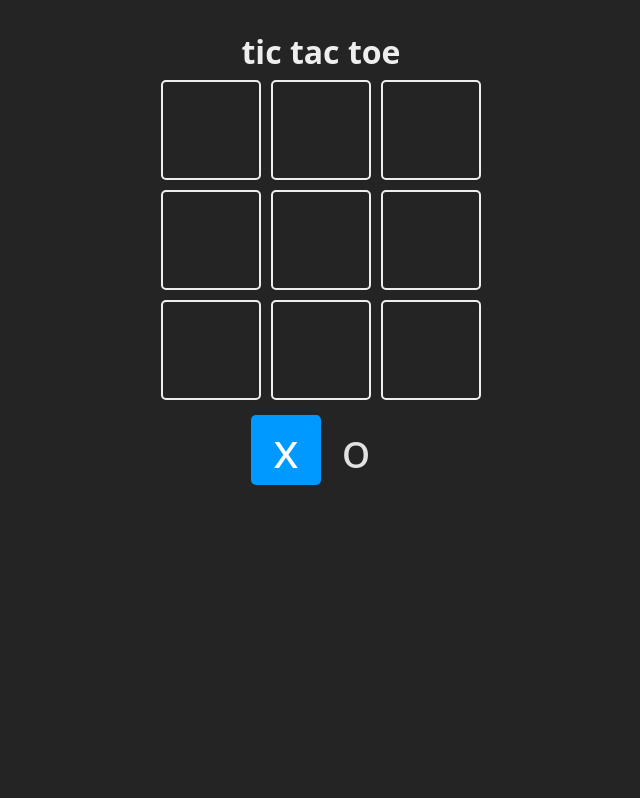
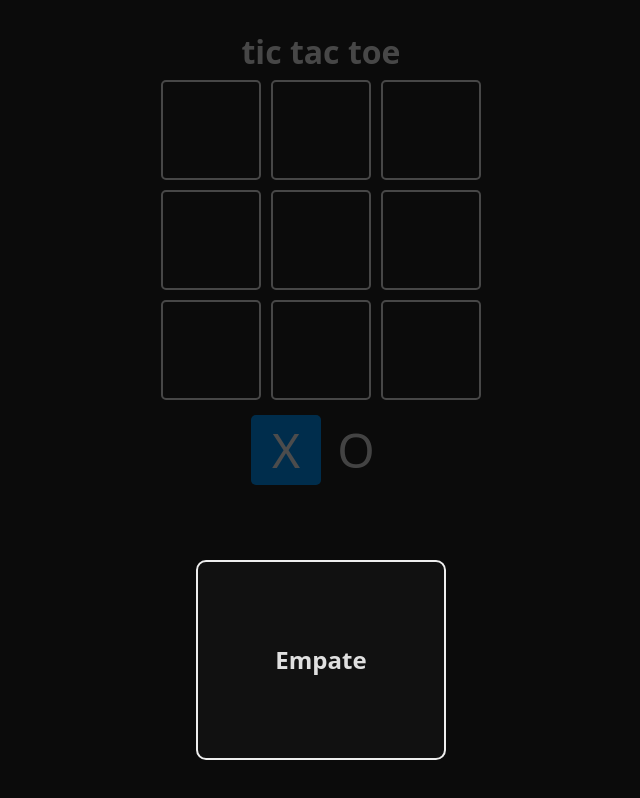
Before and after one commit to elialcodes/tic-tac-toe-Game, a React (Vite) app: page / in a window 1280 px wide. Shown: the whole page, without its empty margins (319-959 px from the left). Built offline with nearby package versions, Linux system fonts and the light colour scheme.

Commit message:
styling winner modal

```diff
--- a/src/App.jsx
+++ b/src/App.jsx
@@ -4,8 +4,8 @@ import Square from './Square';
 function App() {
   //VARIABLES:
   const turns = {
-    x: 'x',
-    o: 'o',
+    x: 'X',
+    o: 'O',
   };
 
   const winnerCombos = [
@@ -61,7 +61,7 @@ function App() {
     //3. comprobamos si hay combinación ganadora según la actualización del nuevo tablero:
     const newWinner = checkWinner(newBoard); //metemos la función en una variable para ver si da true:
     if (newWinner) {
-      setWinner(newWinner);
+      setWinner(newWinner); //el ganador se establece con X o O
     }
   };
 
@@ -84,6 +84,11 @@ function App() {
         <Square isSelected={turn === turns.x}>{turns.x}</Square>
         <Square isSelected={turn === turns.o}>{turns.o}</Square>
       </section>
+      <section className="winner">
+        <div className="text">
+          <h2>{winner ? `El ganador es: ${winner}` : 'Empate'}</h2>
+        </div>
+      </section>
     </main>
   );
 }
--- a/src/index.css
+++ b/src/index.css
@@ -93,15 +93,17 @@ body {
   height: 100vh;
   top: 0;
   left: 0;
-  display: grid;
-  place-items: center;
+  display: flex;
+  justify-content: center;
+  align-items: end;
+  padding-bottom: 5vh;
   background-color: rgba(0, 0, 0, 0.7);
 }
 
 .winner .text {
   background: #111;
-  height: 300px;
-  width: 320px;
+  height: 200px;
+  width: 250px;
   border: 2px solid #eee;
   border-radius: 10px;
   display: flex;
```
